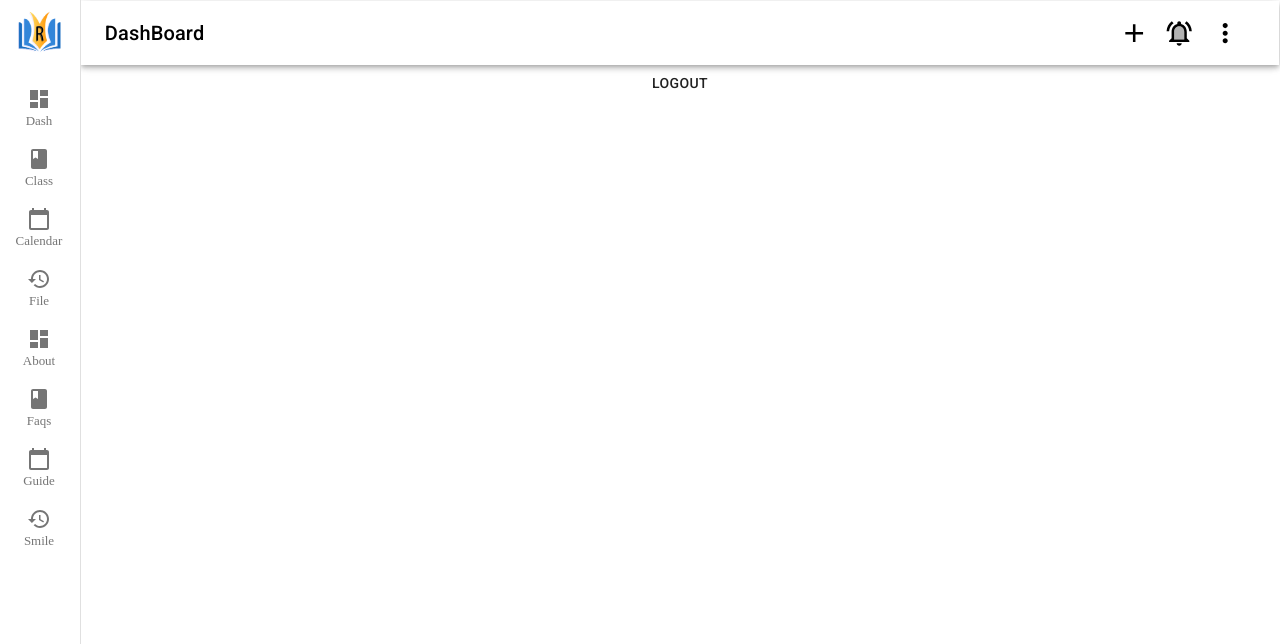
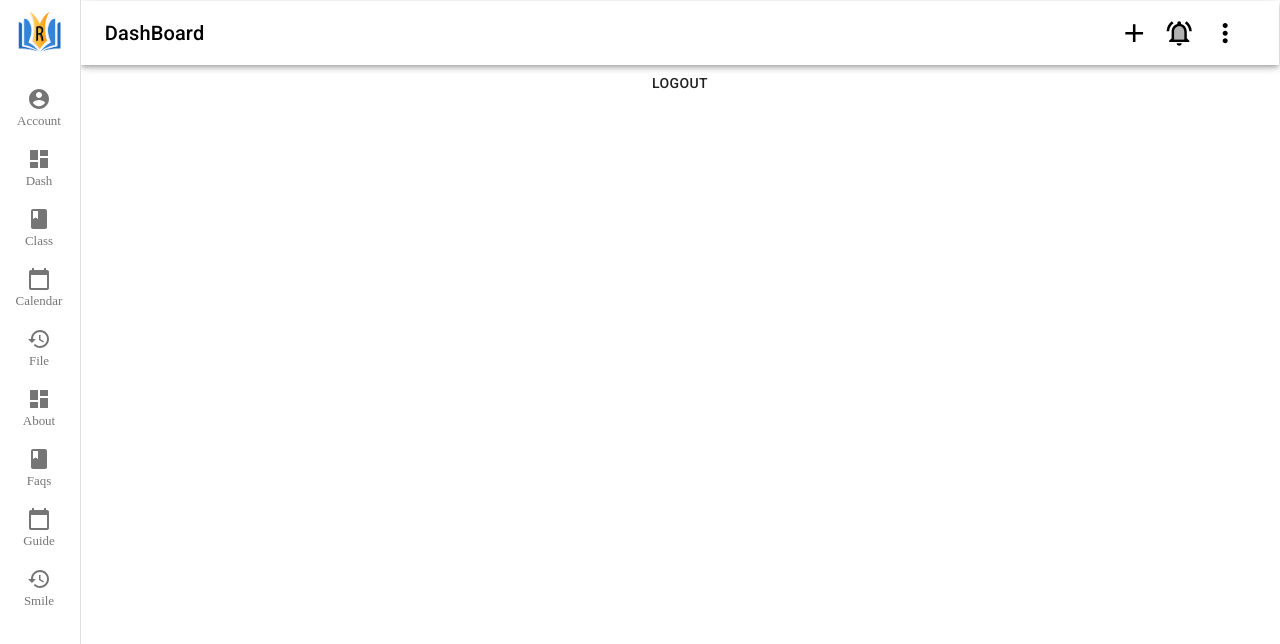
Before and after one commit to jayem12336/rendezvousLMS, a React (Create React App) app: page /dashboardcontent in a window 1280 px wide. Shown: the top 644 px of the page. Built offline with nearby package versions, Linux system fonts and the light colour scheme; no server answers; the database is empty; sample sign-in values are in the browser's storage.

Commit message:
updated files

```diff
--- a/src/App.js
+++ b/src/App.js
@@ -99,8 +99,11 @@ function App({ isAuthenticated }) {
         // flexWrap: 'wrap',
         justifyContent: 'center',
         alignItems: 'center',
+        justifyItems: 'center',
+        height: '100vh',
+        width: '100vw'
       }}>
-        <CircularProgress color="black" size={200} />
+        <CircularProgress color="primary" size={200} />
       </div>
     );
   }
@@ -110,7 +113,6 @@ function App({ isAuthenticated }) {
       <Router>
         <Switch>
           {createdClasses.map((item, index) => (
-
             <Route key={index} exact path={`/${item.id}`}>
               <DashboardClass />
               <Main classData={item} />
--- a/src/DashboardComponents/DashboardContent/DashboardClass/ClassContent.js
+++ b/src/DashboardComponents/DashboardContent/DashboardClass/ClassContent.js
@@ -30,7 +30,6 @@ const useStyles = makeStyles((theme) => ({
 
 
 function Classroom() {
-    const classes = useStyles()
 
     const [anchorEl, setAnchorEl] = useState(null)
 
--- a/src/DashboardComponents/Dashboardcomponent/DrawerList.js
+++ b/src/DashboardComponents/Dashboardcomponent/DrawerList.js
@@ -10,6 +10,7 @@ import DashboardIcon from '@material-ui/icons/Dashboard';
 import ClassIcon from '@material-ui/icons/Class';
 import CalendarTodayIcon from '@material-ui/icons/CalendarToday';
 import HistoryIcon from '@material-ui/icons/History';
+import AccountCircleIcon from '@material-ui/icons/AccountCircle';
 
 //Logo
 import Logo from '../../components/assets/RendezvousLogo.png'
@@ -28,10 +29,6 @@ const useStyles = makeStyles((theme) => ({
         alignItems: 'center',
         marginLeft: '-5px',
         flexDirection: 'column'
-    },
-    iconLogo: {
-        color: 'skyblue',
-        fontSize: '3rem'
     },
     iconLogo: {
         marginTop: '-25px',
@@ -56,7 +53,17 @@ function NestedList() {
                     to='/dashboardcontent'>
                     <img src={Logo} alt="logo" className={classes.iconLogo} />
                 </ListItem>
-                <ListItem button
+                <ListItem
+                    button
+                    component={Link}
+                    to='/dashboardcontent'>
+                    <ListItemIcon className={classes.listItemIcon} >
+                        <AccountCircleIcon />
+                        Account
+                    </ListItemIcon>
+                </ListItem>
+                <ListItem
+                    button
                     component={Link}
                     to='/dashboardcontent'>
                     <ListItemIcon className={classes.listItemIcon} >
@@ -64,7 +71,8 @@ function NestedList() {
                         Dash
                     </ListItemIcon>
                 </ListItem>
-                <ListItem button
+                <ListItem
+                    button
                     component={Link}
                     to='/dashboardclass'
                 >
@@ -73,7 +81,8 @@ function NestedList() {
                         Class
                     </ListItemIcon>
                 </ListItem>
-                <ListItem button
+                <ListItem
+                    button
                     component={Link}
                     to='/dashboardcalendar'>
                     <ListItemIcon className={classes.listItemIcon}>
@@ -81,7 +90,8 @@ function NestedList() {
                         Calendar
                     </ListItemIcon>
                 </ListItem>
-                <ListItem button
+                <ListItem
+                    button
                     component={Link}
                     to='/dashboardfile'>
                     <ListItemIcon className={classes.listItemIcon}>
@@ -89,7 +99,8 @@ function NestedList() {
                         File
                     </ListItemIcon>
                 </ListItem>
-                <ListItem button
+                <ListItem
+                    button
                     component={Link}
                     to='/dashboardabout'>
                     <ListItemIcon className={classes.listItemIcon}>
@@ -97,7 +108,8 @@ function NestedList() {
                             About
                         </ListItemIcon>
                 </ListItem>
-                <ListItem button
+                <ListItem
+                    button
                     component={Link}
                     to='/dashboardfaqs'>
                     <ListItemIcon className={classes.listItemIcon}>
@@ -105,7 +117,8 @@ function NestedList() {
                             Faqs
                         </ListItemIcon>
                 </ListItem>
-                <ListItem button
+                <ListItem
+                    button
                     component={Link}
                     to='/dashboardguide'>
                     <ListItemIcon className={classes.listItemIcon}>
@@ -113,7 +126,8 @@ function NestedList() {
                             Guide
                         </ListItemIcon>
                 </ListItem>
-                <ListItem button
+                <ListItem
+                    button
                     component={Link}
                     to='/dashboardsmile'>
                     <ListItemIcon className={classes.listItemIcon}>
--- a/src/components/NavBar/NavBar.js
+++ b/src/components/NavBar/NavBar.js
@@ -1,4 +1,4 @@
-import React, { useState, useEffect } from 'react'
+import React, { useState } from 'react'
 
 import {
     AppBar,
@@ -125,7 +125,7 @@ export default function NavBar() {
                         {isMatch ? <DrawerComponent /> : (
                             <>
                                 {/* onChange={handleClickTab} indicatorColor='primary' value={value} */}
-                                <Tabs style={{ marginLeft: '70px' }}>
+                                <Tabs style={{ marginLeft: '70px' }} value={1}>
                                     <Tab
                                         className={classes.textTabs}
                                         icon={<FiBookOpen className={classes.icons} />}
--- a/src/homepage/About/About.js
+++ b/src/homepage/About/About.js
@@ -4,10 +4,7 @@ import React from 'react'
 import {
     Grid,
     makeStyles,
-    Paper,
     Typography,
-    Tabs,
-    Tab,
 } from '@material-ui/core'
 
 //Component Navbar
@@ -49,12 +46,6 @@ export default function About() {
 
     const classes = useStyles();
 
-    const [value, setValue] = React.useState(2);
-
-    const handleChange = (event, newValue) => {
-        setValue(newValue);
-    };
-
     return (
         <Grid container alignContent='center' alignitem='center' justify='center'>
             <NavBar />
--- a/src/homepage/Guide/Guide.js
+++ b/src/homepage/Guide/Guide.js
@@ -4,10 +4,7 @@ import React from 'react'
 import {
     Grid,
     makeStyles,
-    Paper,
     Typography,
-    Tabs,
-    Tab,
 } from '@material-ui/core'
 
 //Component Navbar
@@ -49,12 +46,6 @@ export default function Guide() {
 
     const classes = useStyles();
 
-    const [value, setValue] = React.useState(2);
-
-    const handleChange = (event, newValue) => {
-        setValue(newValue);
-    };
-
     return (
         <Grid container alignContent='center' alignitem='center' justify='center'>
             <NavBar />
--- a/src/homepage/Home/Home.js
+++ b/src/homepage/Home/Home.js
@@ -4,10 +4,7 @@ import React, { useState } from 'react'
 import {
     Grid,
     makeStyles,
-    Paper,
     Typography,
-    Tabs,
-    Tab,
     useMediaQuery,
     useTheme
 } from '@material-ui/core'
@@ -84,12 +81,6 @@ export default function Home() {
 
     const classes = useStyles();
 
-    const [value, setValue] = React.useState(2);
-
-    const handleChange = (event, newValue) => {
-        setValue(newValue);
-    };
-
     return (
         <Grid container alignContent='center' alignitem='center' justify='center'>
             <NavBar />
@@ -112,7 +103,7 @@ export default function Home() {
                     <Grid item >
                         <Grid className={classes.gridStyle}>
                             <Grid container className={classes.imageContainer} >
-                                <img src={Graduation} className={classes.imageStyle} />
+                                <img src={Graduation} className={classes.imageStyle} alt='ssadsad'/>
                             </Grid>
                             <Typography style={{ textAlign: "center" }}>Graduation</Typography>
                             <Typography style={{ textAlign: "center" }}>Use Enable to create and manage your own
@@ -122,7 +113,7 @@ export default function Home() {
                     <Grid item>
                         <Grid className={classes.gridStyle}>
                             <Grid container className={classes.imageContainer}>
-                                <img src={Graduation} className={classes.imageStyle} />
+                                <img src={Graduation} className={classes.imageStyle} alt='ssadsad'/>
                             </Grid>
                             <Typography style={{ textAlign: "center" }}>Graduation</Typography>
                             <Typography style={{ textAlign: "center" }}>Use Enable to create and manage your own
@@ -132,7 +123,7 @@ export default function Home() {
                     <Grid item>
                         <Grid className={classes.gridStyle}>
                             <Grid container className={classes.imageContainer}>
-                                <img src={Chart} className={classes.imageStyle} />
+                                <img src={Chart} className={classes.imageStyle} alt='ssadsad'/>
                             </Grid>
                             <Typography style={{ textAlign: "center" }}>Chart</Typography>
                             <Typography style={{ textAlign: "center" }}>Use Enable to track Learner progress and create a report
--- a/src/pages/Login.js
+++ b/src/pages/Login.js
@@ -80,7 +80,7 @@ export default function Login() {
         password: "",
         showPassword: false,
         errors: "",
-
+        isLoading: true,
     })
 
     const handleChange = (prop) => (e) => {
@@ -96,6 +96,7 @@ export default function Login() {
     }
 
     const login = () => {
+
         setValues({ ...values, isLoading: true });
 
         if (!values.email || !values.password) {
```
